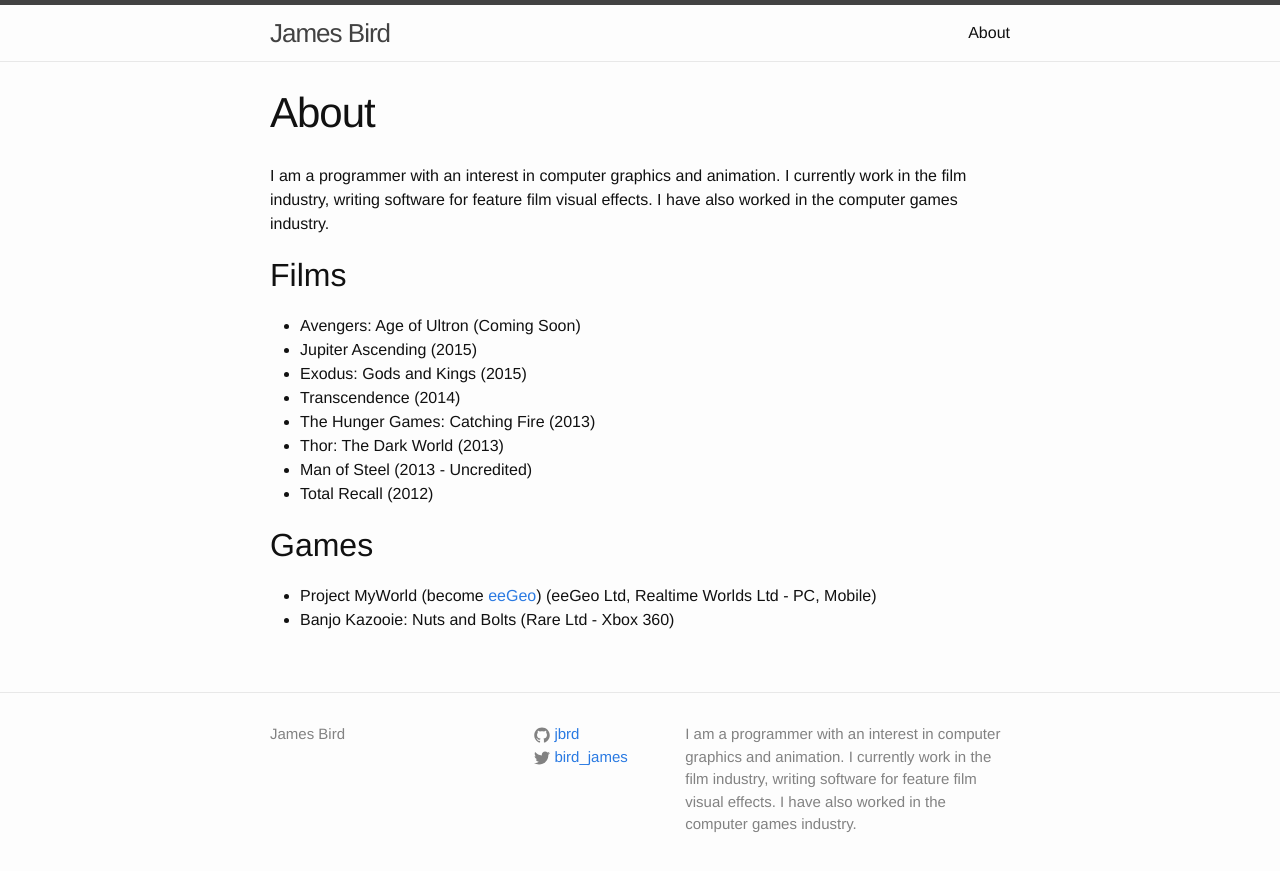
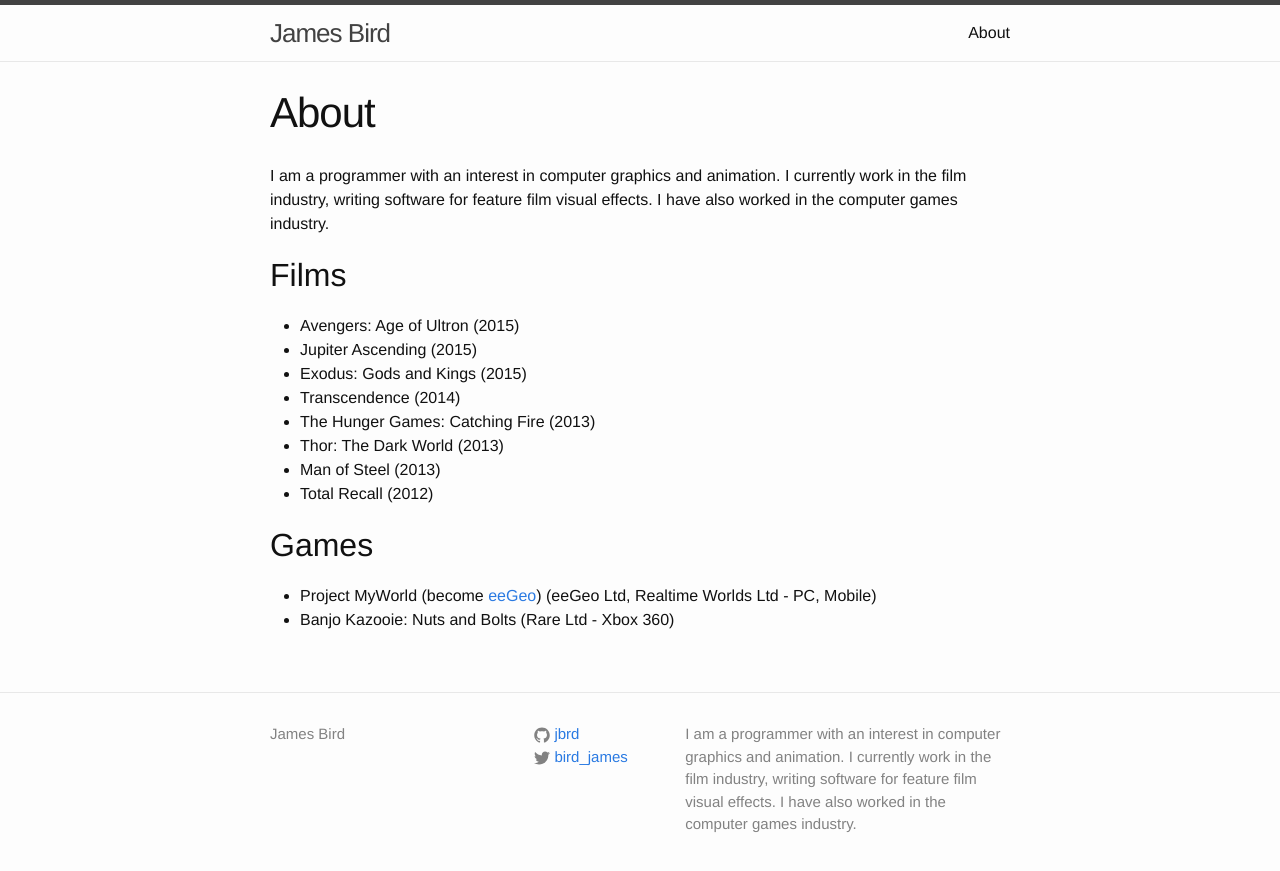
Before and after one commit to jbrd/jbrd.github.io, a Jekyll site: the page built from about.md, in a window 1280 px wide. Shown: the top 871 px of the page. Built offline with Jekyll 4.4.1, drawn with Linux system fonts in a browser that asks for light colours.

Commit message:
Minor updates to about page

```diff
--- a/about.md
+++ b/about.md
@@ -9,13 +9,13 @@ permalink: /about/
 Films
 -----
 
-* Avengers: Age of Ultron (Coming Soon)
+* Avengers: Age of Ultron (2015)
 * Jupiter Ascending (2015)
 * Exodus: Gods and Kings (2015)
 * Transcendence (2014)
 * The Hunger Games: Catching Fire (2013)
 * Thor: The Dark World (2013)
-* Man of Steel (2013 - Uncredited)
+* Man of Steel (2013)
 * Total Recall (2012)
 
 Games
```
